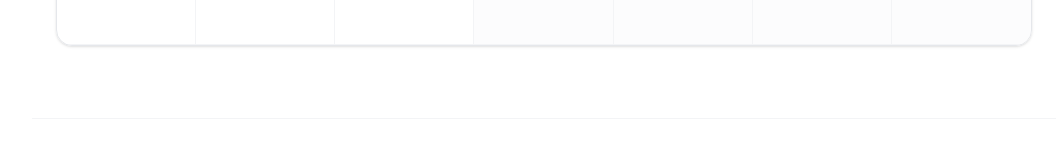
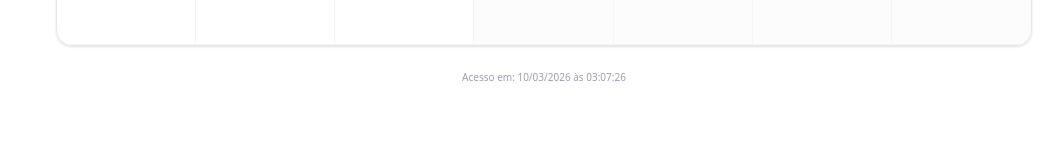
Before and after one commit to leonardojoaquim84/Calendario-Maple-Bear, a React (Vite) app: page / in a window 1280 px wide. Shown: the part 788-939 px from the top of the page, without its empty margins (96-1159 px from the left). Built offline with nearby package versions, Linux system fonts and the light colour scheme.

Commit message:
data e hora de atualizacao

```diff
--- a/index.html
+++ b/index.html
@@ -7,6 +7,7 @@
     <meta http-equiv="Pragma" content="no-cache" />
     <meta http-equiv="Expires" content="0" />
     <title>Maple Bear Year 2 - Parent Portal</title>
+    <!-- Version: 2026-03-09T20:09:02 -->
   </head>
   <body>
     <div id="root"></div>
--- a/src/App.tsx
+++ b/src/App.tsx
@@ -3,7 +3,7 @@
  * SPDX-License-Identifier: Apache-2.0
  */
 
-import React, { useState, useMemo } from 'react';
+import React, { useState, useMemo, useEffect } from 'react';
 import {
   format,
   addMonths,
@@ -92,6 +92,11 @@ export default function App() {
   const [currentMonth, setCurrentMonth] = useState(new Date()); // Start at current date
   const [activeTab, setActiveTab] = useState<'calendar' | 'files' | 'announcements'>('calendar');
   const [selectedEvent, setSelectedEvent] = useState<Event | null>(null);
+  const [accessTime, setAccessTime] = useState<string>('');
+
+  useEffect(() => {
+    setAccessTime(format(new Date(), "dd/MM/yyyy 'às' HH:mm:ss"));
+  }, []);
 
   const nextMonth = () => setCurrentMonth(addMonths(currentMonth, 1));
   const prevMonth = () => setCurrentMonth(subMonths(currentMonth, 1));
@@ -227,6 +232,13 @@ export default function App() {
                 })}
               </div>
             </div>
+            {accessTime && (
+              <div className="mt-4 text-center">
+                <p className="text-[10px] text-gray-400 font-medium">
+                  Acesso em: {accessTime}
+                </p>
+              </div>
+            )}
           </div>
         )}
 
```
